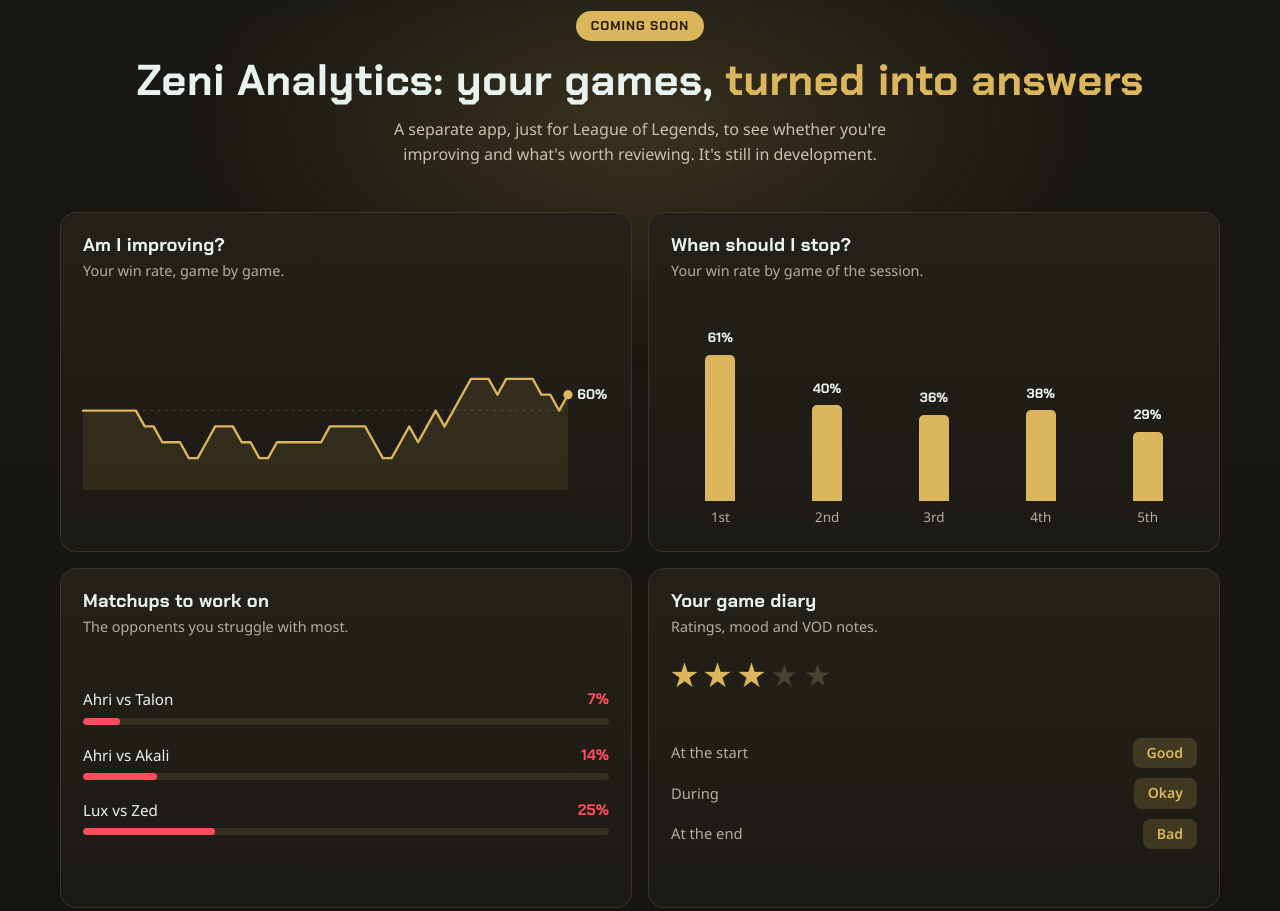
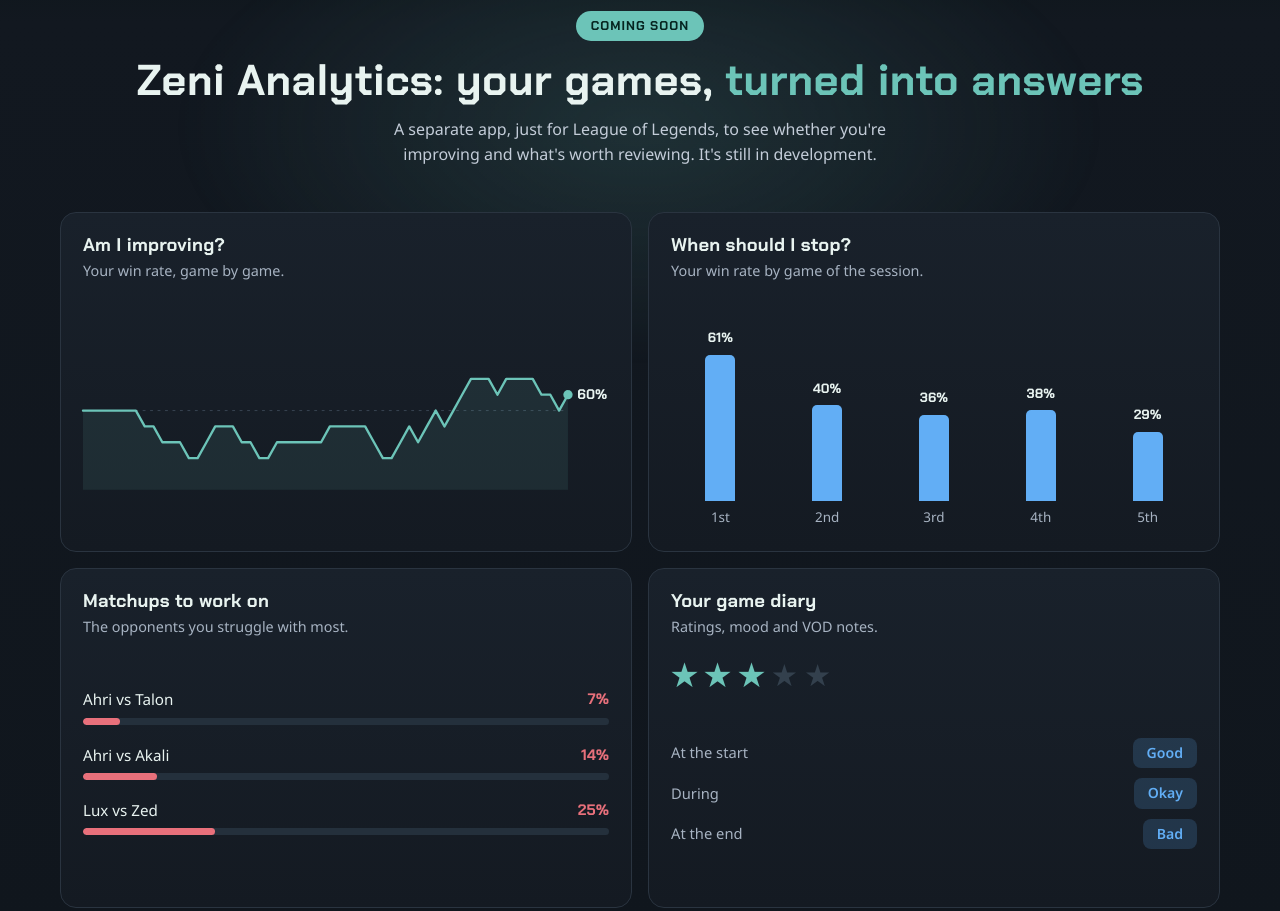
Before and after one commit to ZeniPlatform/Zeni-web, a plain HTML site: page public/en/index.html in a window 1280 px wide. Shown: the part 8704-9615 px from the top of the page. Drawn offline with Linux system fonts and the light colour scheme; no server answers.

Commit message:
Restyle the Zeni Analytics section with the app's cool palette
Teal accent, blue bars and soft red losses on blue-grey cards, matching the
Zeni Analytics app. The Zeni coin logo stays gold.

Co-Authored-By: Claude Opus 5.5 <noreply@anthropic.com>

```diff
--- a/public/en/index.html
+++ b/public/en/index.html
@@ -164,26 +164,26 @@
     .video video { width: 300px; aspect-ratio: 1080 / 1920; border-radius: 22px; border: 1px solid var(--line); box-shadow: 0 30px 80px -30px #000; background: #000; }
 
     /* Zeni Analytics: su propia paleta, grafito y dorado */
-    .za { position: relative; overflow: hidden; background: linear-gradient(180deg, var(--bg), #1a1814 14%, #17150f 86%, var(--bg)); }
-    .za::before { content: ""; position: absolute; left: 50%; top: 4%; width: 900px; height: 460px; margin-left: -450px; background: radial-gradient(closest-side, rgba(220, 182, 92, .17), transparent); pointer-events: none; animation: drift 14s ease-in-out infinite alternate; }
+    .za { --za-accent: #6cc4b8; --za-blue: #62aef5; --za-loss: #e8707b; --za-dim: #a7b3c2; --za-line: #2a3440; position: relative; overflow: hidden; background: linear-gradient(180deg, var(--bg), #121820 14%, #10161d 86%, var(--bg)); }
+    .za::before { content: ""; position: absolute; left: 50%; top: 4%; width: 900px; height: 460px; margin-left: -450px; background: radial-gradient(closest-side, rgba(108, 196, 184, .15), transparent); pointer-events: none; animation: drift 14s ease-in-out infinite alternate; }
     .za > .wrap { position: relative; }
-    .za em { color: var(--gold); }
-    .za .section-head p { color: #c8c1b1; }
+    .za em { color: var(--za-accent); }
+    .za .section-head p { color: #c3ccd8; }
     .za-logo { width: 72px; height: 72px; margin: 0 auto 14px; transform: rotateY(90deg); transition: transform 1s cubic-bezier(.22, 1, .36, 1) .15s; }
     .in > .za-logo { transform: none; }
-    .za-soon { display: table; margin: 0 auto 16px; padding: 5px 15px; border-radius: 999px; background: var(--gold); color: #241a05; font-family: var(--display); font-weight: 700; font-size: .8rem; letter-spacing: .08em; text-transform: uppercase; }
+    .za-soon { display: table; margin: 0 auto 16px; padding: 5px 15px; border-radius: 999px; background: var(--za-accent); color: #062420; font-family: var(--display); font-weight: 700; font-size: .8rem; letter-spacing: .08em; text-transform: uppercase; }
     .za-grid { display: grid; grid-template-columns: repeat(2, minmax(0, 1fr)); grid-auto-rows: 340px; gap: 16px; }
-    .za-card { display: flex; flex-direction: column; min-width: 0; padding: 22px; border-radius: 16px; border: 1px solid #3b3526; background: linear-gradient(180deg, #24211a, #1c1a14); }
+    .za-card { display: flex; flex-direction: column; min-width: 0; padding: 22px; border-radius: 16px; border: 1px solid var(--za-line); background: linear-gradient(180deg, #19212b, #141a22); }
     .za-card.in { transition: transform .3s cubic-bezier(.22, 1, .36, 1), border-color .3s ease, box-shadow .3s ease, opacity .7s ease; }
-    .za-card.in:hover { transform: translateY(-5px); border-color: var(--gold); box-shadow: 0 22px 50px -30px var(--gold); }
+    .za-card.in:hover { transform: translateY(-5px); border-color: var(--za-accent); box-shadow: 0 22px 50px -30px var(--za-accent); }
     .za-card h3 { font-size: 1.15rem; margin-bottom: 4px; white-space: nowrap; }
-    .za-card > p { margin: 0; color: #b5ae9f; font-size: .9rem; white-space: nowrap; }
+    .za-card > p { margin: 0; color: var(--za-dim); font-size: .9rem; white-space: nowrap; }
     .za-line { flex: 1; min-height: 0; width: 100%; margin-top: 16px; overflow: visible; }
-    .za-mid { stroke: #4a4333; stroke-dasharray: 3 5; }
-    .za-stroke { fill: none; stroke: var(--gold); stroke-width: 2.5; stroke-linejoin: round; stroke-linecap: round; stroke-dasharray: 1; stroke-dashoffset: 1; transition: stroke-dashoffset 1.9s cubic-bezier(.45, 0, .2, 1) .25s; }
-    .za-area { fill: var(--gold); opacity: 0; transition: opacity 1s ease 1.3s; }
+    .za-mid { stroke: #3a4654; stroke-dasharray: 3 5; }
+    .za-stroke { fill: none; stroke: var(--za-accent); stroke-width: 2.5; stroke-linejoin: round; stroke-linecap: round; stroke-dasharray: 1; stroke-dashoffset: 1; transition: stroke-dashoffset 1.9s cubic-bezier(.45, 0, .2, 1) .25s; }
+    .za-area { fill: var(--za-accent); opacity: 0; transition: opacity 1s ease 1.3s; }
     .za-dot, .za-end { opacity: 0; transition: opacity .4s ease 2s; }
-    .za-dot { fill: var(--gold); }
+    .za-dot { fill: var(--za-accent); }
     .za-end { fill: var(--ink); font: 700 15px var(--display); }
     .in .za-stroke { stroke-dashoffset: 0; }
     .in .za-area { opacity: .1; }
@@ -191,26 +191,26 @@
     .za-bars { flex: 1; display: flex; align-items: flex-end; justify-content: space-around; gap: 8px; }
     .za-bar { display: flex; flex-direction: column; align-items: center; gap: 6px; font-size: .84rem; }
     .za-bar b { font-family: var(--display); }
-    .za-bar i { display: block; width: 30px; border-radius: 5px 5px 0 0; background: var(--gold); transform: scaleY(0); transform-origin: bottom; transition: transform .9s cubic-bezier(.22, 1, .36, 1) calc(.2s + var(--i) * .1s); }
-    .za-bar span { color: #b5ae9f; }
+    .za-bar i { display: block; width: 30px; border-radius: 5px 5px 0 0; background: var(--za-blue); transform: scaleY(0); transform-origin: bottom; transition: transform .9s cubic-bezier(.22, 1, .36, 1) calc(.2s + var(--i) * .1s); }
+    .za-bar span { color: var(--za-dim); }
     .in .za-bar i { transform: none; }
     .za-rows { flex: 1; display: flex; flex-direction: column; justify-content: center; gap: 18px; }
     .za-row { display: grid; grid-template-columns: 1fr auto; gap: 6px 10px; font-size: .95rem; }
-    .za-row b { font-family: var(--display); color: var(--red); }
-    .za-row i { grid-column: 1 / -1; display: block; height: 7px; border-radius: 7px; background: #352f22; overflow: hidden; }
-    .za-row u { display: block; height: 100%; border-radius: 7px; background: var(--red); transform: scaleX(0); transform-origin: left; transition: transform 1s cubic-bezier(.22, 1, .36, 1) calc(.25s + var(--i) * .14s); }
+    .za-row b { font-family: var(--display); color: var(--za-loss); }
+    .za-row i { grid-column: 1 / -1; display: block; height: 7px; border-radius: 7px; background: #24303c; overflow: hidden; }
+    .za-row u { display: block; height: 100%; border-radius: 7px; background: var(--za-loss); transform: scaleX(0); transform-origin: left; transition: transform 1s cubic-bezier(.22, 1, .36, 1) calc(.25s + var(--i) * .14s); }
     .in .za-row u { transform: none; }
-    .za-stars { display: flex; gap: 6px; margin-top: 22px; font-size: 1.9rem; line-height: 1; color: #4a4333; }
+    .za-stars { display: flex; gap: 6px; margin-top: 22px; font-size: 1.9rem; line-height: 1; color: #33404d; }
     .za-stars .on { transition: color .3s ease calc(.3s + var(--i) * .15s), transform .45s cubic-bezier(.34, 1.56, .64, 1) calc(.3s + var(--i) * .15s); }
-    .in .za-stars .on { color: var(--gold); transform: scale(1.12); }
+    .in .za-stars .on { color: var(--za-accent); transform: scale(1.12); }
     .za-mood { flex: 1; display: flex; flex-direction: column; justify-content: center; gap: 10px; margin: 12px 0 0; }
     .za-mood div { display: flex; align-items: center; justify-content: space-between; opacity: 0; transform: translateX(-12px); transition: opacity .5s ease calc(.75s + var(--i) * .14s), transform .5s cubic-bezier(.22, 1, .36, 1) calc(.75s + var(--i) * .14s); }
     .in .za-mood div { opacity: 1; transform: none; }
-    .za-mood dt { color: #b5ae9f; font-size: .92rem; }
-    .za-mood dd { margin: 0; padding: 4px 14px; border-radius: 8px; background: color-mix(in srgb, var(--gold) 18%, transparent); color: var(--gold); font-weight: 600; font-size: .88rem; }
+    .za-mood dt { color: var(--za-dim); font-size: .92rem; }
+    .za-mood dd { margin: 0; padding: 4px 14px; border-radius: 8px; background: color-mix(in srgb, var(--za-blue) 18%, transparent); color: var(--za-blue); font-weight: 600; font-size: .88rem; }
     .za-foot { margin-top: 32px; text-align: center; }
-    .za-foot p { margin: 14px 0 0; color: #a9a294; font-size: .85rem; }
-    .za-btn { background: var(--gold); color: #241a05; box-shadow: 0 12px 40px -14px var(--gold); }
+    .za-foot p { margin: 14px 0 0; color: var(--za-dim); font-size: .85rem; }
+    .za-btn { background: var(--za-accent); color: #062420; box-shadow: 0 12px 40px -14px var(--za-accent); }
     .za-btn:hover { filter: brightness(1.08); }
     #business { padding-top: 0; }
     .quotes { display: grid; grid-template-columns: repeat(2, minmax(0, 1fr)); grid-auto-rows: 1fr; gap: 18px; }
@@ -286,7 +286,7 @@
       html { scroll-behavior: auto; }
       .reveal, .feature.reveal > *, .hero .shot.reveal, .za-logo, .za-mood div { opacity: 1; transform: none; }
       .za-stroke { stroke-dashoffset: 0; } .za-area { opacity: .1; } .za-dot, .za-end { opacity: 1; }
-      .za-bar i, .za-row u, .f-bar u { transform: none; } .za-stars .on { color: var(--gold); }
+      .za-bar i, .za-row u, .f-bar u { transform: none; } .za-stars .on { color: var(--za-accent); }
       .btn:hover, .card.in:hover, .za-card.in:hover, .feature.reveal.in > img:hover { transform: none; }
     }
 
```
Also changed, not shown: public/index.html (+24 -24 lines).
